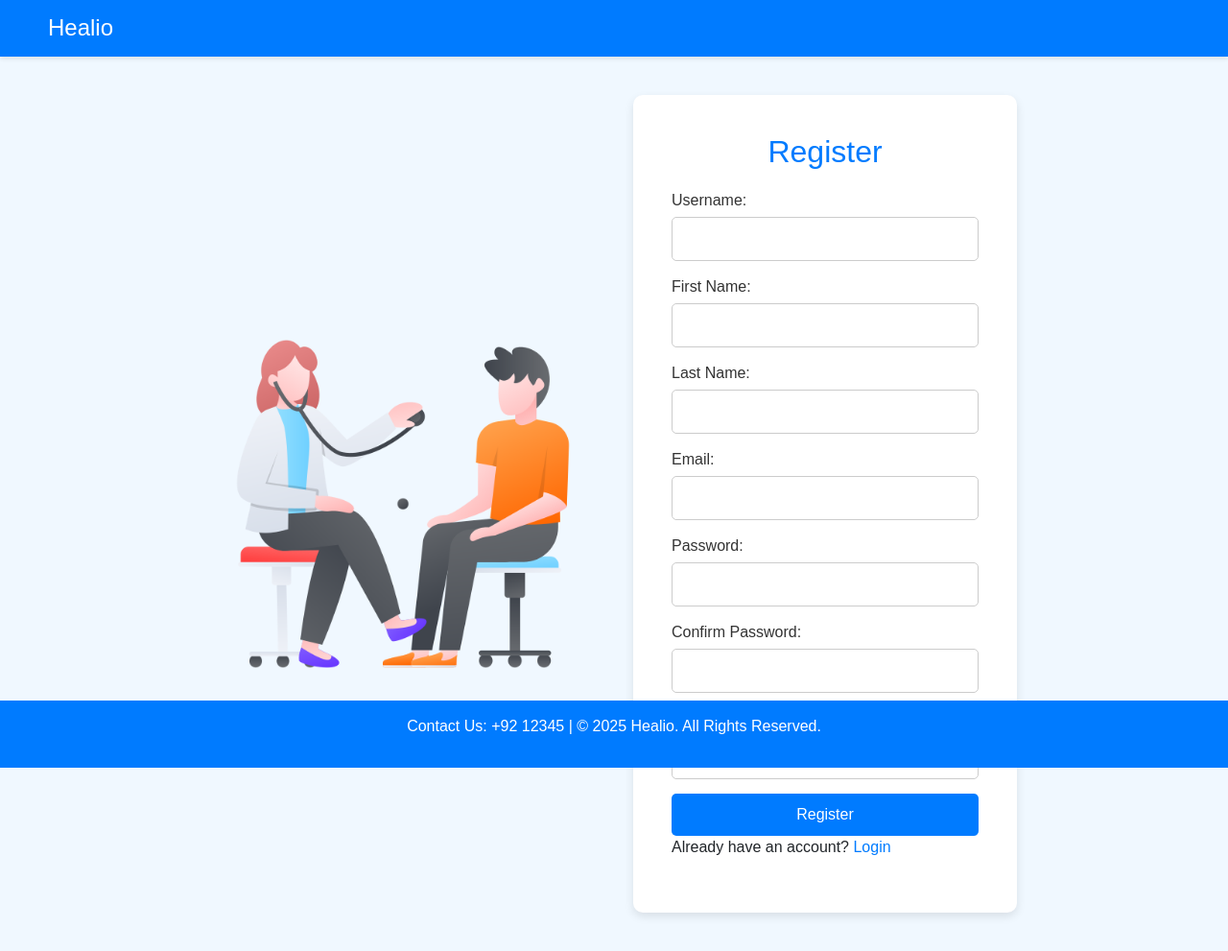
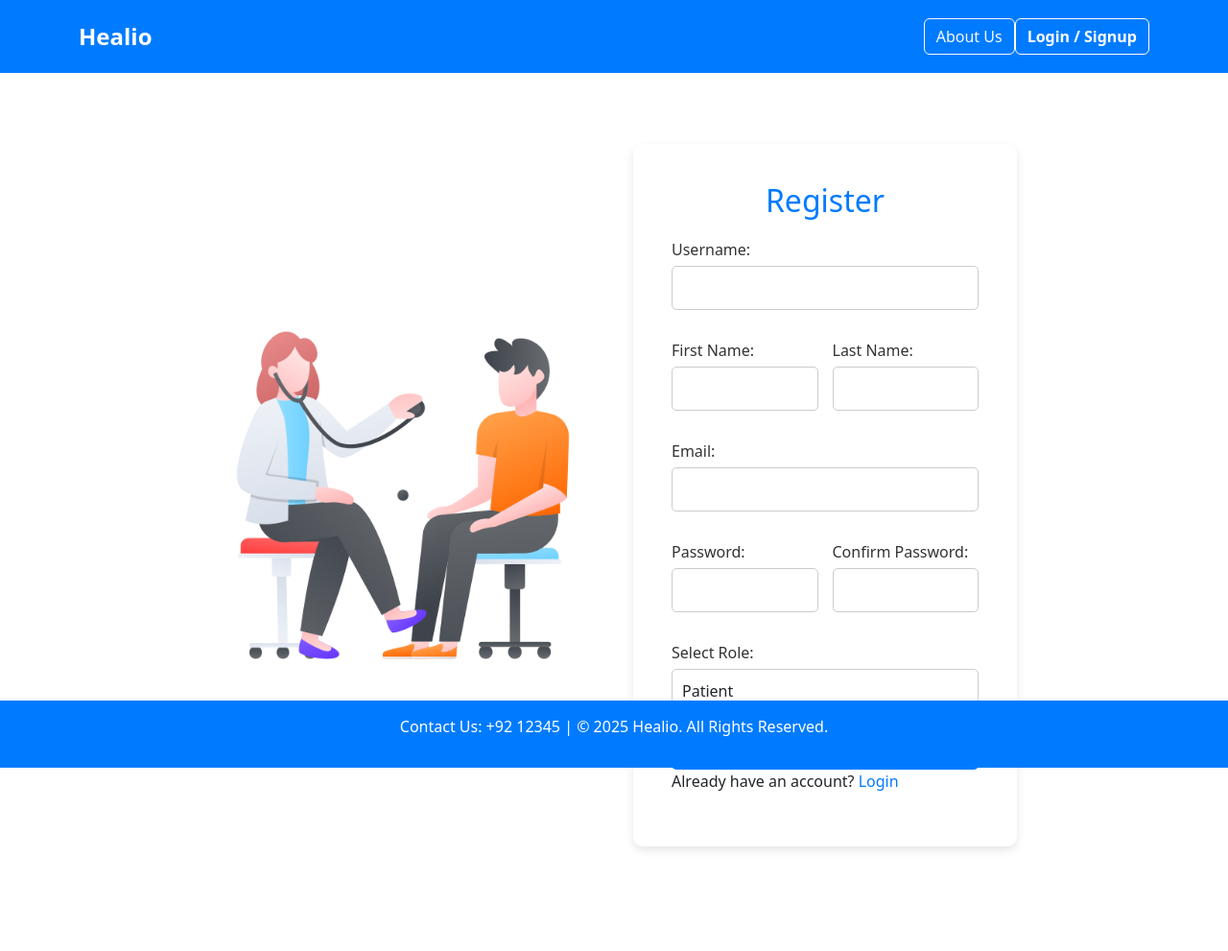
Before and after one commit to sundasfatimanaqvi/CMIS, a Django app: page /register/ in a window 1280 px wide. Shown: the whole page at 96% size. After the commit the page ends 886 px from the top, so only its background shows below. Run offline with Django 3.2, Linux system fonts and the light colour scheme.

Commit message:
Profile Picture functionality updated, navbar updated, logout functionality added

```diff
--- a/accounts/models.py
+++ b/accounts/models.py
@@ -26,6 +26,8 @@ class Patient(models.Model):
 class Doctor(models.Model):
     user = models.OneToOneField(User, on_delete=models.CASCADE, related_name='doctor')
     doctor_id = models.CharField(max_length=100, unique=True, blank=True)
+    profile_picture = models.ImageField(upload_to='doctor_profiles/', default='doctor_profiles/default-avatar.png', blank=True)
+
 
     def save(self, *args, **kwargs):
         if not self.doctor_id:
--- a/accounts/urls.py
+++ b/accounts/urls.py
@@ -1,4 +1,8 @@
 from django.urls import path
+from django.conf import settings
+from django.conf.urls.static import static
+
+
 from . import views
 
 urlpatterns = [
@@ -7,24 +11,17 @@ urlpatterns = [
     path('register/', views.register_view, name='register'),
     path('login/', views.login_view, name='login'),
     path('logout/', views.logout_view, name='logout'),
-
+    path('dashboard/', views.dashboard_redirect_view, name="dashboard" ),
     path('patient_dashboard/', views.patient_dashboard, name='patient_dashboard'),
     path("search-doctor/", views.search_doctor, name="search_doctor"),
-
     path('doctor_dashboard/', views.doctor_dashboard, name='doctor_dashboard'),
-
     path('search_patient/', views.search_patient, name='search_patient'),
     path('patient_management/<str:patient_id>/', views.patient_management, name='patient_management'),
     path("doctor/profile/", views.doctor_profile, name="doctor_profile"),
     path("prescribe_medicine/<str:patient_id>/", views.prescribe_medicine, name="prescribe_medicine"),
     path('prescribe_test/<str:patient_id>/', views.prescribe_test, name='prescribe_test'),
     path('add_medical_history/<str:patient_id>/', views.add_medical_history, name='add_medical_history'),
-
-
-
-
-
     path('pharmacy/', views.pharmacy_dashboard, name='pharmacy_dashboard'),
     path('pharmacy/lookup/', views.pharmacy_lookup, name='pharmacy_lookup'),
     path('pharmacy/toggle/<int:prescription_id>/', views.toggle_prescription_status, name='toggle_prescription_status'),
-]
+] + static(settings.MEDIA_URL, document_root=settings.MEDIA_ROOT)
--- a/accounts/views.py
+++ b/accounts/views.py
@@ -60,8 +60,6 @@ def register_view(request):
     return render(request, "accounts/register.html", {"form": form})
 
 
-    return render(request, "accounts/register.html", {"form": form})
-
 
 
 def login_view(request):
@@ -88,6 +86,22 @@ def login_view(request):
         form = AuthenticationForm()
 
     return render(request, 'accounts/login.html', {'form': form})
+
+@login_required
+def dashboard_redirect_view(request):
+    user = request.user
+
+    if Doctor.objects.filter(user=user).exists():
+        return redirect('doctor_dashboard')
+    elif Laboratory.objects.filter(user=user).exists():
+        return redirect('laboratory_dashboard')
+    elif Pharmacy.objects.filter(user=user).exists():
+        return redirect('pharmacy_dashboard')
+    elif Patient.objects.filter(user=user).exists():
+        return redirect('patient_dashboard')
+    else:
+        messages.error(request, "No role found for this user.")
+        return redirect('home')
 
 @login_required
 def doctor_dashboard(request):
--- a/cmis/settings.py
+++ b/cmis/settings.py
@@ -24,6 +24,8 @@ STATICFILES_DIRS = [
     os.path.join(BASE_DIR, "static"),
 ]
 
+MEDIA_URL = '/media/'
+MEDIA_ROOT = BASE_DIR / 'media'
 
 # Quick-start development settings - unsuitable for production
 # See https://docs.djangoproject.com/en/3.2/howto/deployment/checklist/
@@ -44,7 +46,6 @@ pymysql.install_as_MySQLdb()
 # Application definition
 
 INSTALLED_APPS = [
-
     "django_extensions",
     'django.contrib.admin',
     'django.contrib.auth',
@@ -100,7 +101,8 @@ DATABASES = {
         'ENGINE': 'django.db.backends.mysql',
         'NAME': 'cmis',  # Your database name
         'USER': 'root',  # Your MySQL username
-        'PASSWORD': 'sundas',  # Your MySQL password
+        # 'PASSWORD': 'sundas',  # Your MySQL password
+        'PASSWORD': 'aliraza',  # Your MySQL password
         'HOST': 'localhost',
         'PORT': '3306',
         'OPTIONS': {
--- a/requirements.txt
+++ b/requirements.txt
@@ -10,3 +10,4 @@ pytz==2025.1
 setuptools==41.2.0
 sqlparse==0.4.4
 typing-extensions==4.7.1
+Pillow==9.5.0
--- a/templates/accounts/about.html
+++ b/templates/accounts/about.html
@@ -92,7 +92,7 @@
     </style>
 </head>
 <body>
-    <!-- Navbar -->
+    <!-- Navbar
     <nav class="navbar navbar-expand-lg">
         <div class="container">
             <a class="navbar-brand" href="{% url 'home' %}">Healio</a>
@@ -113,8 +113,9 @@
                 </ul>
             </div>
         </div>
-    </nav>
+    </nav> -->
 
+    {% include "navbar.html" %}
     <!-- Background Image -->
     <div class="background-image"></div>
 
--- a/templates/accounts/login.html
+++ b/templates/accounts/login.html
@@ -104,10 +104,11 @@
 </head>
 <body>
     <!-- Header -->
-    <div class="header">
+    <!-- <div class="header">
         <h1>Healio</h1>
-    </div>
+    </div> -->
 
+    {% include "navbar.html" %}
     <!-- Login Container -->
     <div class="login-container">
         <!-- Image on the Left -->
--- a/templates/accounts/register.html
+++ b/templates/accounts/register.html
@@ -107,13 +107,47 @@
             bottom: 0;
             width: 100%;
         }
+        .register-form {
+            background: white;
+            padding: 40px;
+            border-radius: 10px;
+            box-shadow: 0 4px 10px rgba(0, 0, 0, 0.1);
+            width: 100%;
+            max-width: 400px;
+        }
+
+        /* New flex container for pairs of inputs */
+        .flex-row {
+            display: flex;
+            gap: 15px;
+            margin-bottom: 15px;
+        }
+
+        .flex-row > .form-group {
+            flex: 1;
+            margin-bottom: 0; /* Remove bottom margin, handled by flex-row */
+        }
+
+        .register-form label {
+            display: block;
+            text-align: left;
+            margin-bottom: 5px;
+            color: #333;
+        }
+
+        .register-form input, .register-form select {
+            width: 100%;
+            padding: 10px;
+            border: 1px solid #ccc;
+            border-radius: 5px;
+        }
     </style>
 </head>
 <body>
-    <div class="header">
+    <!-- <div class="header">
         <h1>Healio</h1>
-    </div>
-
+    </div> -->
+    {% include "navbar.html" %}
     <div class="register-container">
         <div class="image-side"></div>
 
@@ -136,26 +170,42 @@
             <form method="POST">
                 {% csrf_token %}
 
+                <div class="form-group">
                     <label for="id_username">Username:</label>
                     {{ form.username }}
+                </div>
 
+                <div class="flex-row">
+                    <div class="form-group">
                         <label for="id_first_name">First Name:</label>
                         {{ form.first_name }}
-
+                    </div>
+                    <div class="form-group">
                         <label for="id_last_name">Last Name:</label>
                         {{ form.last_name }}
+                    </div>
+                </div>
 
+                <div class="form-group">
                     <label for="id_email">Email:</label>
                     {{ form.email }}
+                </div>
 
+                <div class="flex-row">
+                    <div class="form-group">
                         <label for="id_password1">Password:</label>
                         {{ form.password1 }}
-
+                    </div>
+                    <div class="form-group">
                         <label for="id_password2">Confirm Password:</label>
                         {{ form.password2 }}
+                    </div>
+                </div>
 
+                <div class="form-group">
                     <label for="id_role">Select Role:</label>
                     {{ form.role }}
+                </div>
 
                 <button type="submit">Register</button>
             </form>
--- /dev/null
+++ b/templates/navbar.html
@@ -0,0 +1,99 @@
+<!DOCTYPE html>
+<html lang="en">
+<head>
+    <meta charset="UTF-8">
+    <title>{% block title %}Healio{% endblock %}</title>
+    <!-- Bootstrap CSS -->
+    <link href="https://cdn.jsdelivr.net/npm/bootstrap@5.3.0/dist/css/bootstrap.min.css" rel="stylesheet">
+    <style>
+        .navbar {
+            background: #007bff;
+            padding: 15px 30px;
+            position: fixed;
+            width: 100%;
+            top: 0;
+            z-index: 1000;
+        }
+        .navbar-brand {
+            font-weight: bold;
+            color: white !important;
+            font-size: 24px;
+        }
+        .nav-link {
+            color: white !important;
+            font-weight: bold;
+            margin-right: 15px;
+            font-size: 18px;
+        }
+        .btn-outline-primary {
+            color: white !important;
+            border-color: white;
+            font-weight: bold;
+        }
+        .btn-outline-primary:hover {
+            background: white;
+            color: #007bff !important;
+        }
+        .btn-outline-danger {
+            color: white !important;
+            border-color: white;
+            font-weight: bold;
+        }
+        .btn-outline-danger:hover {
+            background: white;
+            color: red !important;
+        }
+        body {
+            padding-top: 70px; /* Adjust according to navbar height */
+        }
+        .page-content-container {
+            padding: 20px;
+        }
+    </style>
+</head>
+<body>
+    <!-- Common Navbar -->
+    <nav class="navbar navbar-expand-lg">
+        <div class="container">
+            <a class="navbar-brand" href="{% url 'home' %}">Healio</a>
+            <button class="navbar-toggler" type="button" data-bs-toggle="collapse" data-bs-target="#navbarNav">
+                <span class="navbar-toggler-icon"></span>
+            </button>
+            <div class="collapse navbar-collapse justify-content-end" id="navbarNav">
+                <ul class="navbar-nav">
+                    {% if user.is_authenticated %}
+                    <li class="nav-item">
+                        <a class="btn btn-outline-light ms-2" href="{% url 'about' %}">About Us</a>
+                    </li>
+                    <li class="nav-item">
+                        <a class="btn btn-outline-light ms-2" href="{% url 'dashboard' %}">Dashboard</a>
+                    </li>
+                    <li class="nav-item">
+                        <form method="POST" action="{% url 'logout' %}" style="display: inline;">
+                            {% csrf_token %}
+                            <button type="submit" class="btn btn-outline-danger ms-2">Logout</button>
+                        </form>
+                    </li>
+                    {% else %}
+                    <li class="nav-item">
+                        <a class="btn btn-outline-light ms-2" href="{% url 'about' %}">About Us</a>
+                    </li>
+                    <li class="nav-item">
+                        <a class="btn btn-outline-primary" href="{% url 'login' %}">Login / Signup</a>
+                    </li>
+                    {% endif %}
+                </ul>
+            </div>
+        </div>
+    </nav>
+
+    <!-- Content Block -->
+    <div class="container page-content-container">
+        {% block content %}
+        {% endblock %}
+    </div>
+
+    <!-- Bootstrap JS -->
+    <script src="https://cdn.jsdelivr.net/npm/bootstrap@5.3.0/dist/js/bootstrap.bundle.min.js"></script>
+</body>
+</html>
```
Also changed, not shown: templates/accounts/doctor_dashboard.html (+15 -21 lines), templates/accounts/doctor_profile.html (+12 -5 lines), templates/accounts/home.html (+6 -6 lines), templates/accounts/patient_dashboard.html (+7 -7 lines), accounts/migrations/0008_doctor_profile_picture.py (added), static/icons/default-avatar.png (added). Lines whose indentation alone changed are shown as unchanged.
